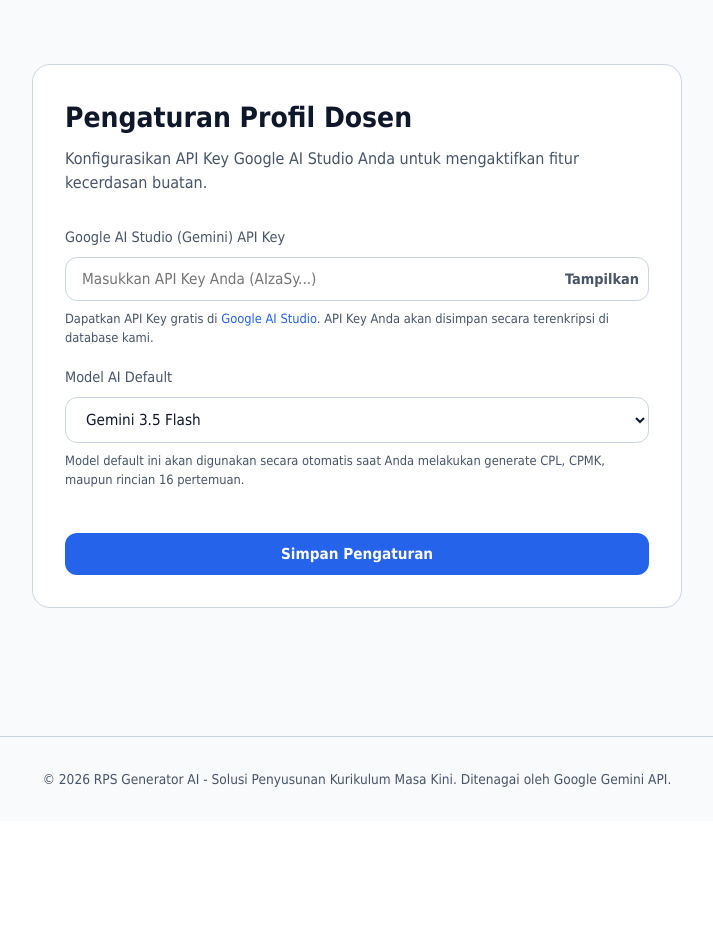
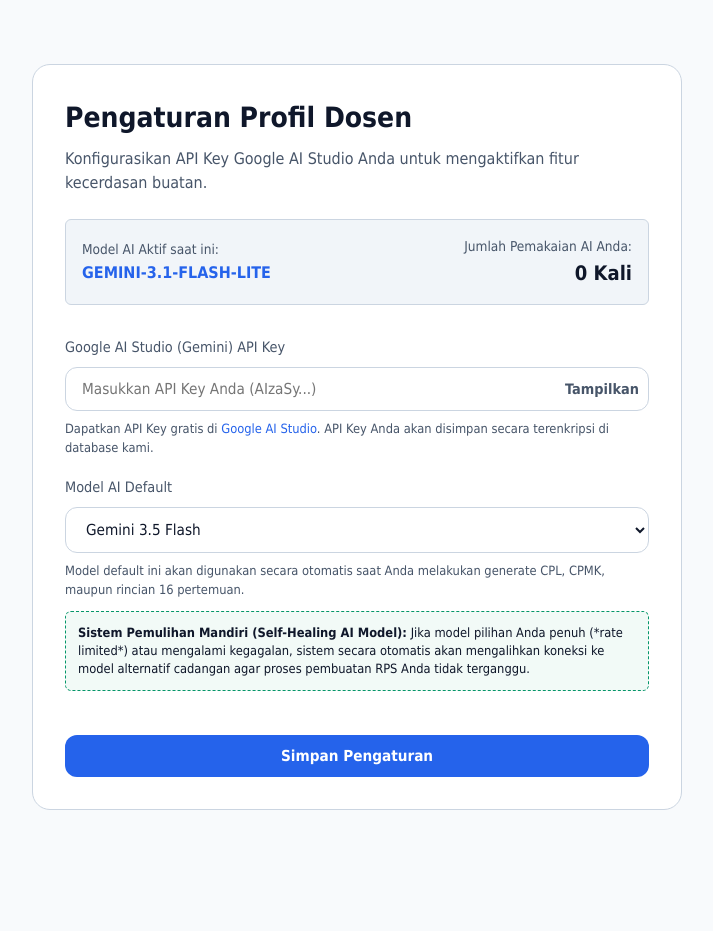
Before and after one commit to fakihAlim/RPS-Dosen, a PHP site: page /settings.php in a window 1280 px wide. Shown: the part 69-1000 px from the top of the page, without its empty margins (283-996 px from the left). Before the commit the page ends 856 px from the top, so only its background shows below. Run offline with PHP 8.4, Linux system fonts and the light colour scheme; the visitor is signed in with stand-in values (Sample User, id 1); data that the repository does not hold is empty.

Commit message:
Implement AI model usage tracking and self-healing auto-failover backup model on API settings

```diff
--- a/settings.php
+++ b/settings.php
@@ -19,6 +19,12 @@ try {
 
     $decrypted_key = decryptApiKey($user_data['api_key'] ?? '');
     $current_model = $user_data['ai_model'] ?? 'gemini-3.5-flash';
+
+    // Hitung jumlah pemakaian model AI oleh dosen ini
+    $usage_count = 0;
+    $stmtCount = $pdo->prepare("SELECT COUNT(*) FROM activity_logs WHERE user_id = ? AND (activity = 'GENERATE_RPS_CPL_CPMK' OR activity = 'GENERATE_RPS_MEETINGS')");
+    $stmtCount->execute([$user_id]);
+    $usage_count = $stmtCount->fetchColumn();
 } catch (PDOException $e) {
     $error = 'Gagal memuat data: ' . $e->getMessage();
 }
@@ -57,7 +63,19 @@ require_once 'header.php';
         <h2 style="font-size: 1.75rem; font-weight: 700; margin-bottom: 0.5rem; display: flex; align-items: center; gap: 0.5rem;">
             Pengaturan Profil Dosen
         </h2>
-        <p style="color: var(--text-muted); margin-bottom: 2rem;">Konfigurasikan API Key Google AI Studio Anda untuk mengaktifkan fitur kecerdasan buatan.</p>
+        <p style="color: var(--text-muted); margin-bottom: 1.5rem;">Konfigurasikan API Key Google AI Studio Anda untuk mengaktifkan fitur kecerdasan buatan.</p>
+
+        <!-- Informasi Pemakaian Model AI -->
+        <div style="background-color: var(--bg-tertiary); border: 1px solid var(--border-color); padding: 1rem; border-radius: 6px; margin-bottom: 2rem; display: flex; align-items: center; justify-content: space-between;">
+            <div>
+                <span style="font-size: 0.85rem; color: var(--text-muted); display: block; margin-bottom: 2px;">Model AI Aktif saat ini:</span>
+                <strong style="font-size: 1rem; color: var(--accent-primary); text-transform: uppercase;"><?= htmlspecialchars($current_model) ?></strong>
+            </div>
+            <div style="text-align: right;">
+                <span style="font-size: 0.85rem; color: var(--text-muted); display: block; margin-bottom: 2px;">Jumlah Pemakaian AI Anda:</span>
+                <strong style="font-size: 1.25rem; color: var(--text-primary);"><?= (int)$usage_count ?> Kali</strong>
+            </div>
+        </div>
 
         <?php if (!empty($success)): ?>
             <div class="alert alert-success">
@@ -94,6 +112,9 @@ require_once 'header.php';
                 <small style="display: block; color: var(--text-muted); margin-top: 0.5rem; font-size: 0.8rem;">
                     Model default ini akan digunakan secara otomatis saat Anda melakukan generate CPL, CPMK, maupun rincian 16 pertemuan.
                 </small>
+                <div style="background-color: rgba(5, 150, 105, 0.05); border: 1px dashed var(--success); padding: 0.75rem; border-radius: 6px; margin-top: 0.75rem; font-size: 0.8rem; color: var(--text-primary); line-height: 1.4;">
+                    <strong>Sistem Pemulihan Mandiri (Self-Healing AI Model):</strong> Jika model pilihan Anda penuh (*rate limited*) atau mengalami kegagalan, sistem secara otomatis akan mengalihkan koneksi ke model alternatif cadangan agar proses pembuatan RPS Anda tidak terganggu.
+                </div>
             </div>
 
             <button class="btn btn-primary" type="submit" style="width: 100%; margin-top: 1.5rem;">Simpan Pengaturan</button>
```
Also changed, not shown: ai_handler.php (+36 -6 lines).
